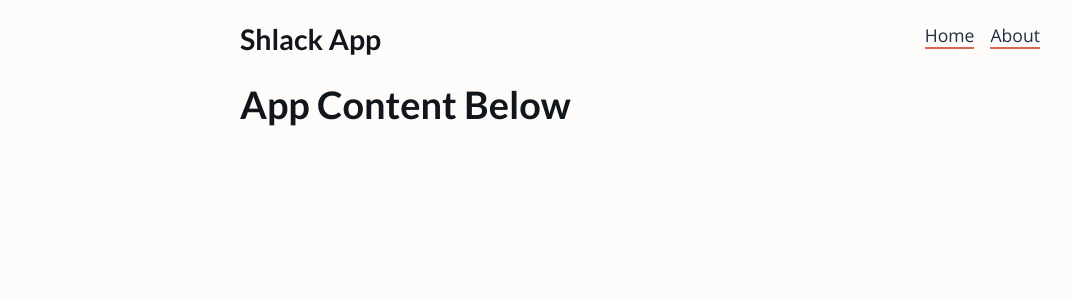
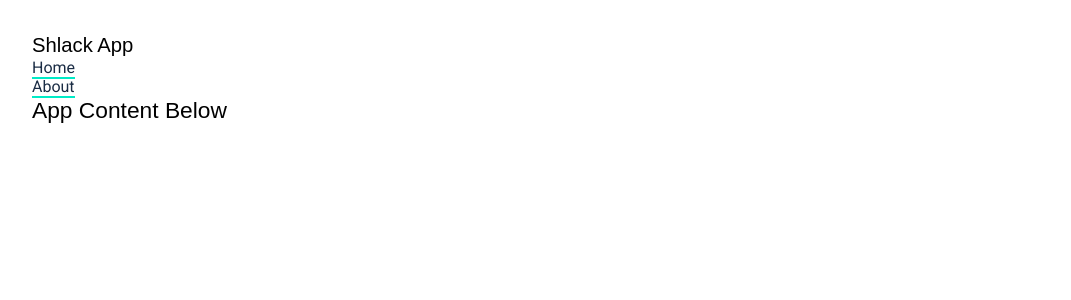
Before and after one commit to Nutod/shlack-app, a React (Create React App) app: page / in a window 1280 px wide. Shown: the top 300 px of the page, without its empty margins (0-1071 px from the left). Built offline with nearby package versions, Linux system fonts and the light colour scheme; a web font is replaced by a local one.

Commit message:
Updated global style import

```diff
--- a/src/index.tsx
+++ b/src/index.tsx
@@ -2,15 +2,15 @@ import React from 'react'
 import ReactDOM from 'react-dom'
 import App from './App'
 
-import './styles/main.scss'
+// import './styles/main.scss'
 
 import reportWebVitals from './reportWebVitals'
+import { GlobalStyles } from './styles/global'
 
 ReactDOM.render(
   <React.StrictMode>
-    <div className="container">
-      <App />
-    </div>
+    <GlobalStyles />
+    <App />
   </React.StrictMode>,
   document.getElementById('root')
 )
--- a/src/styles/global.ts
+++ b/src/styles/global.ts
@@ -1,74 +1,21 @@
-import { css } from 'styled-components'
+import { createGlobalStyle } from 'styled-components'
+import { RESET } from './reset'
+import { ELEMENTS } from './elements'
+import { CRITICAL } from './critical'
+import { TYPOGRAPHY } from './typography'
 
-export const RESET = css`
-  /* Remove default padding */
-  ul,
-  ol {
-    padding: 0;
-  }
+export const GlobalStyles = createGlobalStyle`
+  ${'' /* Reset all CSS styles to make things more consistent */}
+  ${RESET}
 
-  /* Remove default margin */
-  body,
-  h1,
-  h2,
-  h3,
-  h4,
-  p,
-  ul,
-  ol,
-  figure,
-  blockquote,
-  dl,
-  dd {
-    margin: 0;
-  }
+  ${'' /* Mostly global variables here */}
+  ${CRITICAL}
 
-  /* Set core root defaults */
-  html {
-    scroll-behavior: smooth;
-  }
+  ${ELEMENTS}
 
-  /* Set core body defaults */
+  ${TYPOGRAPHY}
+
   body {
-    min-height: 100vh;
-    text-rendering: optimizeSpeed;
-    padding: 2rem;
-  }
-
-  /* Remove list styles on ul, ol elements with a class attribute */
-  ul,
-  ol {
-    list-style: none;
-  }
-
-  /* A elements that don't have a class get default styles */
-  a:not([class]) {
-    text-decoration-skip-ink: auto;
-  }
-
-  /* Make images easier to work with */
-  img {
-    max-width: 100%;
-    display: block;
-    box-shadow: var(--elevation-four);
-    border-radius: 10px;
-  }
-
-  /* Inherit fonts for inputs and buttons */
-  input,
-  button,
-  textarea,
-  select {
-    font: inherit;
-  }
-
-  /* Remove all animations and transitions for people that prefer not to see them */
-  @media (prefers-reduced-motion: reduce) {
-    * {
-      animation-duration: 0.01s !important;
-      animation-iteration-count: 1 !important;
-      transition-duration: 0.01s !important;
-      scroll-behavior: auto !important;
-    }
+    font-family: var(--font-body);
   }
 `
--- /dev/null
+++ b/src/styles/reset.ts
@@ -0,0 +1,74 @@
+import { css } from 'styled-components'
+
+export const RESET = css`
+  /* Remove default padding */
+  ul,
+  ol {
+    padding: 0;
+  }
+
+  /* Remove default margin */
+  body,
+  h1,
+  h2,
+  h3,
+  h4,
+  p,
+  ul,
+  ol,
+  figure,
+  blockquote,
+  dl,
+  dd {
+    margin: 0;
+  }
+
+  /* Set core root defaults */
+  html {
+    scroll-behavior: smooth;
+  }
+
+  /* Set core body defaults */
+  body {
+    min-height: 100vh;
+    text-rendering: optimizeSpeed;
+    padding: 2rem;
+  }
+
+  /* Remove list styles on ul, ol elements with a class attribute */
+  ul,
+  ol {
+    list-style: none;
+  }
+
+  /* A elements that don't have a class get default styles */
+  a:not([class]) {
+    text-decoration-skip-ink: auto;
+  }
+
+  /* Make images easier to work with */
+  img {
+    max-width: 100%;
+    display: block;
+    box-shadow: var(--elevation-four);
+    border-radius: 10px;
+  }
+
+  /* Inherit fonts for inputs and buttons */
+  input,
+  button,
+  textarea,
+  select {
+    font: inherit;
+  }
+
+  /* Remove all animations and transitions for people that prefer not to see them */
+  @media (prefers-reduced-motion: reduce) {
+    * {
+      animation-duration: 0.01s !important;
+      animation-iteration-count: 1 !important;
+      transition-duration: 0.01s !important;
+      scroll-behavior: auto !important;
+    }
+  }
+`
```
